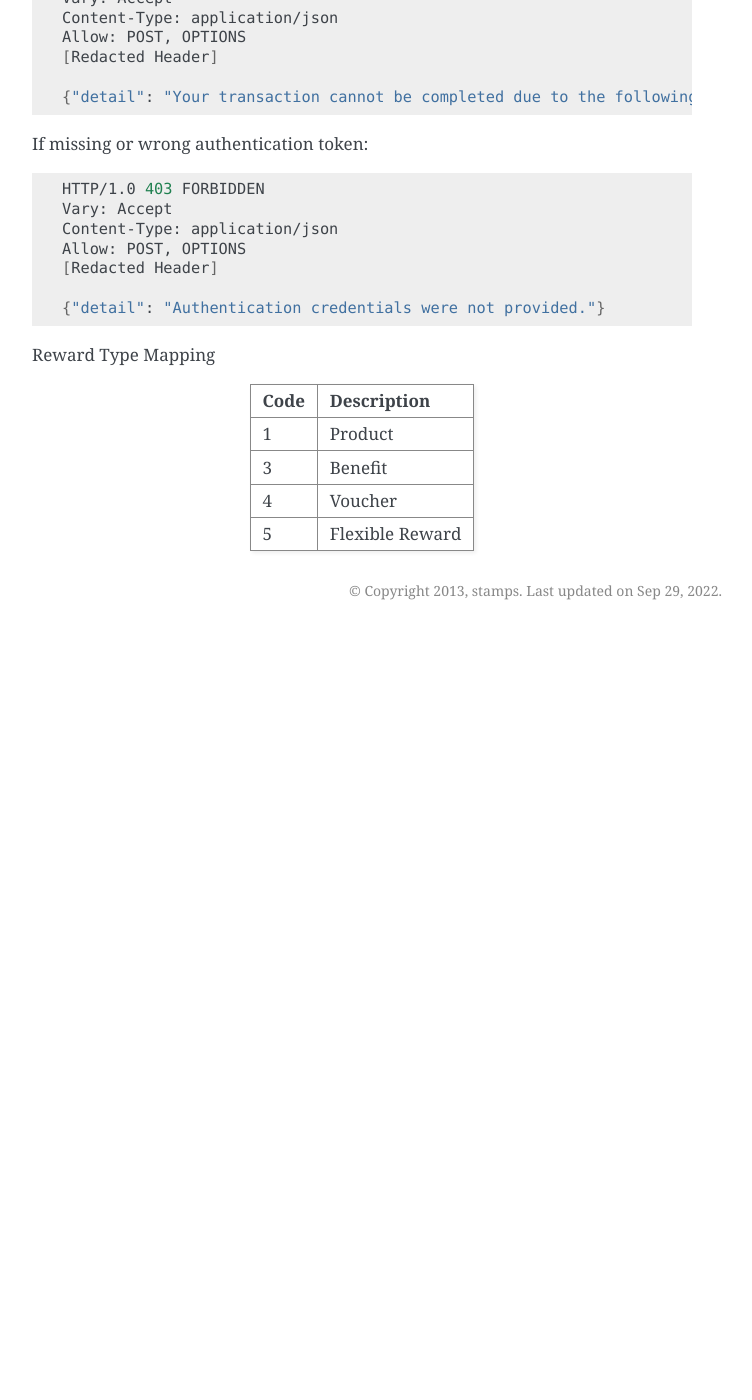
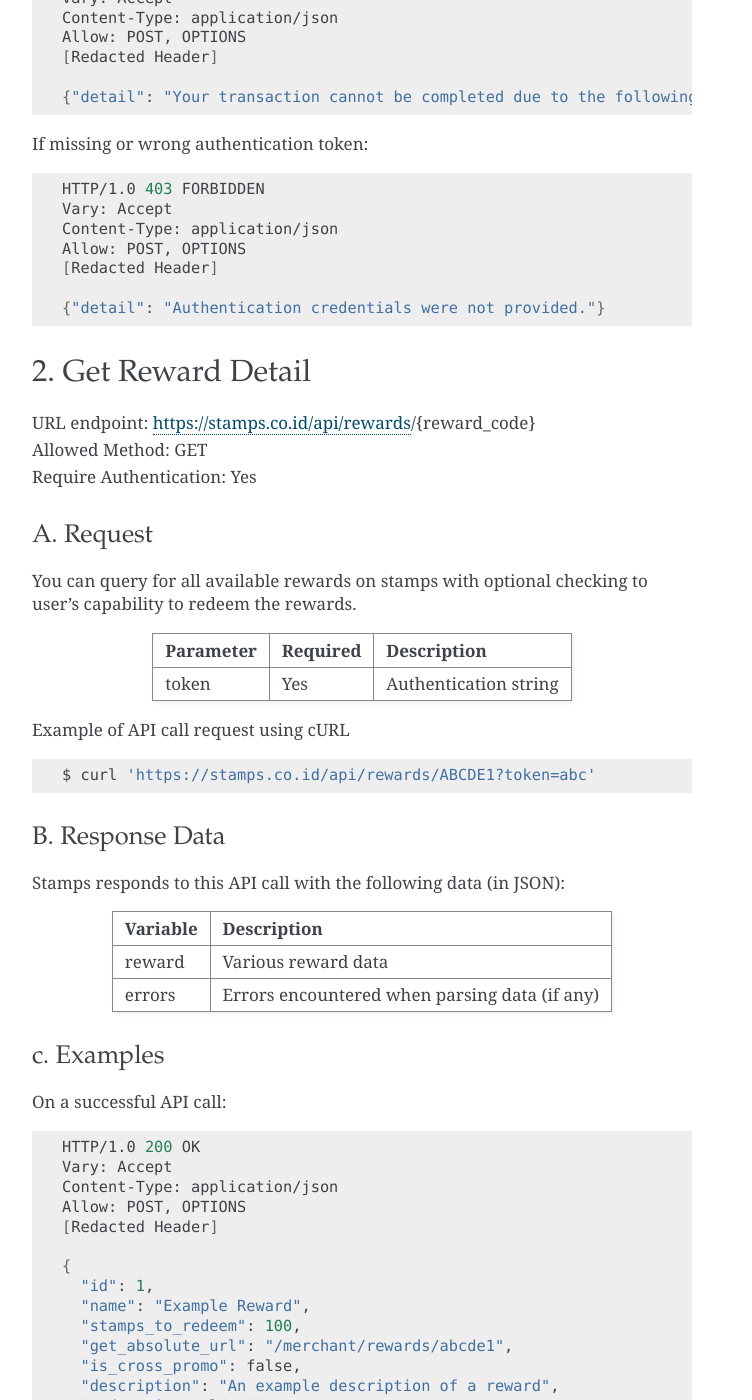
Before and after one commit to ui/stamps-api-docs, a Sphinx documentation site: the page built from source/reward_api.rst, in a window 1280 px wide and 1400 px high, scrolled down 4186 px. Shown: the whole window, without its empty margins (388-1140 px from the left). Built offline with Sphinx 7.4.7, drawn with Linux system fonts in a browser that asks for light colours; before the commit the page ends 4816 px from its top, so only the background shows below that; some of the changed text lies outside the part shown.

Commit message:
Add rewards details API docs (#99)
* Add rewards details API docs

* Remove merchant from request param

* Fix list number

```diff
--- a/source/reward_api.rst
+++ b/source/reward_api.rst
@@ -224,8 +224,79 @@ If missing or wrong authentication token:
     {"detail": "Authentication credentials were not provided."}
 
 
-Reward Type Mapping
+2. Get Reward Detail
+=======================================
+| URL endpoint: https://stamps.co.id/api/rewards/{reward_code}
+| Allowed Method: GET
+| Require Authentication: Yes
 
+A. Request
+-----------------------------
+
+You can query for all available rewards on stamps with optional checking to user's capability to redeem the rewards.
+
+============================== =========== ===================================================================
+Parameter                      Required    Description
+============================== =========== ===================================================================
+token                          Yes         Authentication string
+============================== =========== ===================================================================
+
+
+Example of API call request using cURL
+
+.. code-block :: bash
+
+    $ curl 'https://stamps.co.id/api/rewards/ABCDE1?token=abc'
+
+
+B. Response Data
+----------------
+Stamps responds to this API call with the following data (in JSON):
+
+=================== ==============================
+Variable            Description
+=================== ==============================
+reward              Various reward data
+errors              Errors encountered when parsing
+                    data (if any)
+=================== ==============================
+
+
+c. Examples
+-----------
+
+On a successful API call:
+
+.. code-block :: bash
+
+    HTTP/1.0 200 OK
+    Vary: Accept
+    Content-Type: application/json
+    Allow: POST, OPTIONS
+    [Redacted Header]
+
+    {
+      "id": 1,
+      "name": "Example Reward",
+      "stamps_to_redeem": 100,
+      "get_absolute_url": "/merchant/rewards/abcde1",
+      "is_cross_promo": false,
+      "description": "An example description of a reward",
+      "redemption_url": "",
+      "membership": "Blue",
+      "picture_url": "/foo.png",
+      "is_active": true,
+      "code": "ABCDE1",
+      "extra_data": {},
+      "available_at": ["store A", "store B"]
+    }
+
+
+Miscellaneous
+------------------------------
+
+Reward Type
+^^^^^^^^^^^
 =================== ===========
 Code                Description
 =================== ===========
--- a/source/transaction_api.rst
+++ b/source/transaction_api.rst
@@ -249,7 +249,7 @@ C. Legacy Endpoint
 Legacy endpoint's documentation is available at `Legacy transaction API <http://docs.stamps.co.id/en/latest/legacy_transaction_api.html>`_
 
 
-1. Adding a Transaction with Redemptions
+2. Adding a Transaction with Redemptions
 =======================
 | URL endpoint: https://stamps.co.id/api/v2/transactions/add-with-redemptions
 | Allowed method: POST
```
Also changed, not shown: other parts of source/reward_api.rst (+1 -1 lines), other parts of source/transaction_api.rst (+2 -2 lines).
